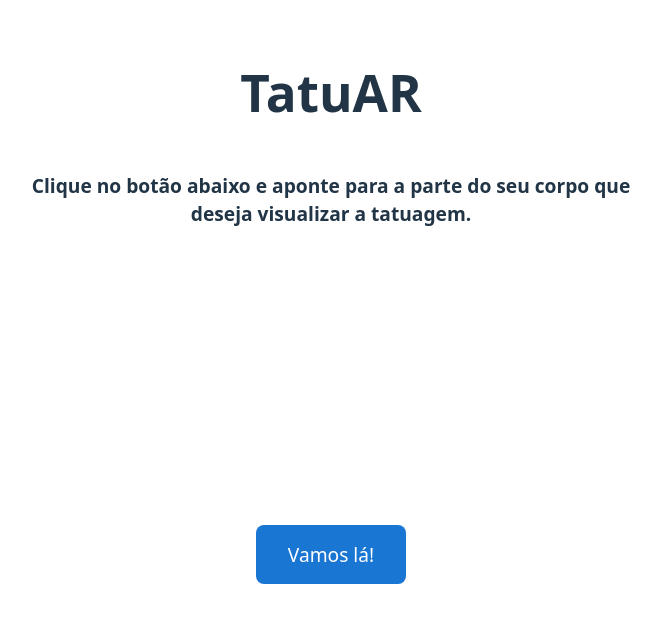
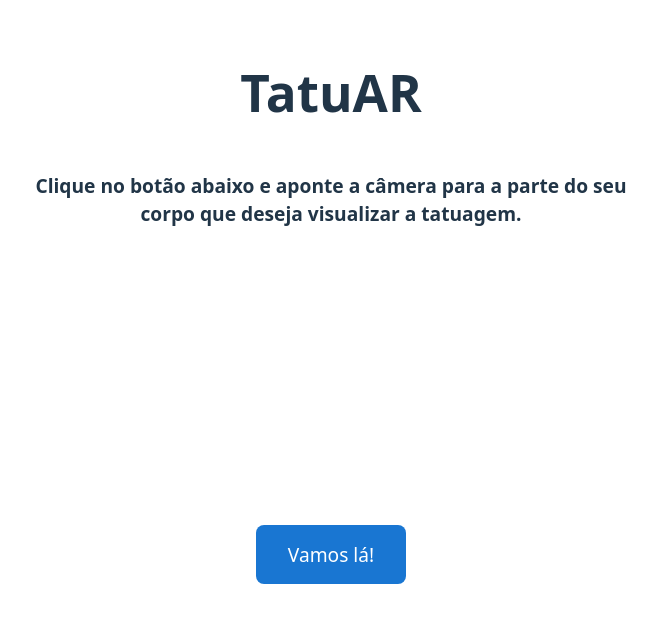
Before and after one commit to GustavoSS01/projeto-AR-7, a Vue app in the folder osguri-PI-7/: page /app in a window 1280 px wide. Shown: the top 622 px of the page, without its empty margins (309-970 px from the left). Built offline with nearby package versions, Linux system fonts and the light colour scheme.

Commit message:
ft(add-icon):adicionando ícone na aba do navegador

```diff
--- a/osguri-PI-7/index.html
+++ b/osguri-PI-7/index.html
@@ -2,7 +2,7 @@
 <html lang="en">
   <head>
     <meta charset="UTF-8" />
-    <link rel="icon" type="image/svg+xml" href="/vite.svg" />
+    <link rel="icon" type="image/jpeg" href="src/assets/tatuAr.jpg" />
     <meta name="viewport" content="width=device-width, initial-scale=1.0" />
     <title>TatuAR</title>
   </head>
--- a/osguri-PI-7/src/components/AppPage.vue
+++ b/osguri-PI-7/src/components/AppPage.vue
@@ -1,7 +1,7 @@
 <template>
   <div class="app-page">
     <h1 class="header">TatuAR</h1>
-    <p class="description">Clique no botão abaixo e aponte para a parte do seu corpo que deseja visualizar a tatuagem.</p>
+    <p class="description">Clique no botão abaixo e aponte a câmera para a parte do seu corpo que deseja visualizar a tatuagem.</p>
     <div v-if="!showCamera" class="center-content">
       <button class="start-btn" @click="startCamera">Vamos lá!</button>
     </div>
```
Also changed, not shown: osguri-PI-7/src/assets/tatuAr.jpg (added).
